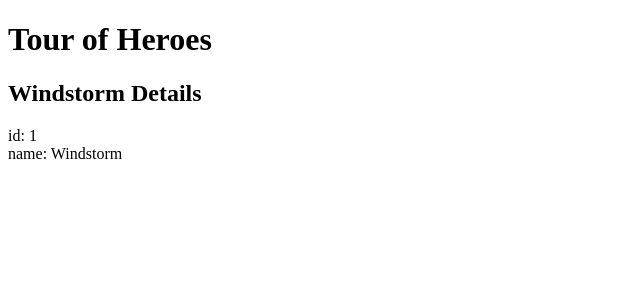
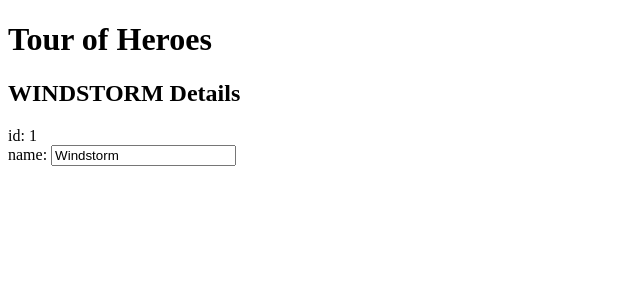
Before and after one commit to jhachtel/Tour-of-Heroes, an Angular app: page / in a window 1280 px wide. Shown: the top 300 px of the page, without its empty margins (0-640 px from the left). Built offline with nearby package versions, Linux system fonts and the light colour scheme.

Commit message:
Added forms module and changed the name detail in the hero template

```diff
--- a/src/app/app.module.ts
+++ b/src/app/app.module.ts
@@ -1,4 +1,5 @@
 import { BrowserModule } from '@angular/platform-browser';
+import { FormsModule } from '@angular/forms';
 import { NgModule } from '@angular/core';
 
 import { AppRoutingModule } from './app-routing.module';
@@ -12,6 +13,7 @@
   ],
   imports: [
     BrowserModule,
+    FormsModule,
     AppRoutingModule
   ],
   providers: [],
--- a/src/app/heroes/heroes.component.html
+++ b/src/app/heroes/heroes.component.html
@@ -1,3 +1,7 @@
-<h2>{{hero.name}} Details</h2>
+<h2>{{hero.name | uppercase}} Details</h2>
 <div><span>id: </span>{{hero.id}}</div>
-<div><span>name: </span>{{hero.name}}</div>
+<div>
+  <label>name:
+    <input [(ngModel)]="hero.name" placeholder="name">
+  </label>
+</div>
```
